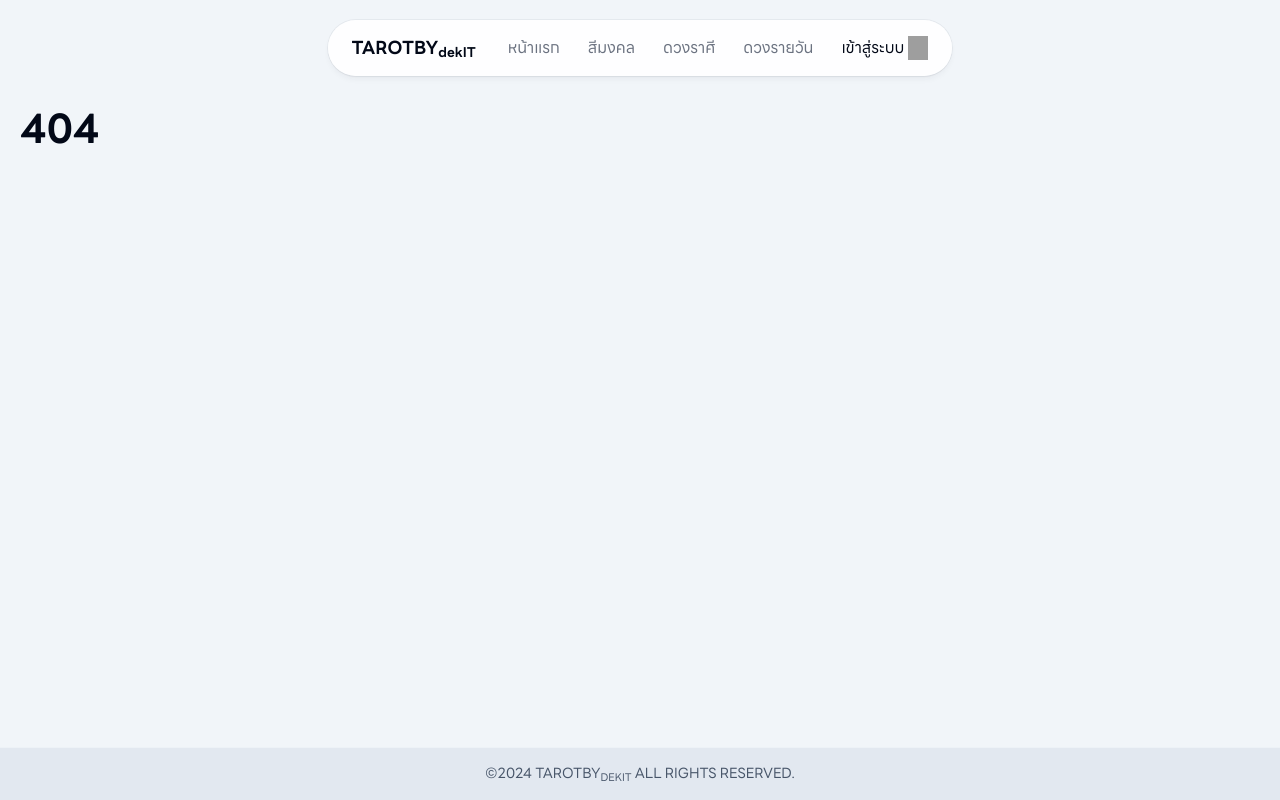
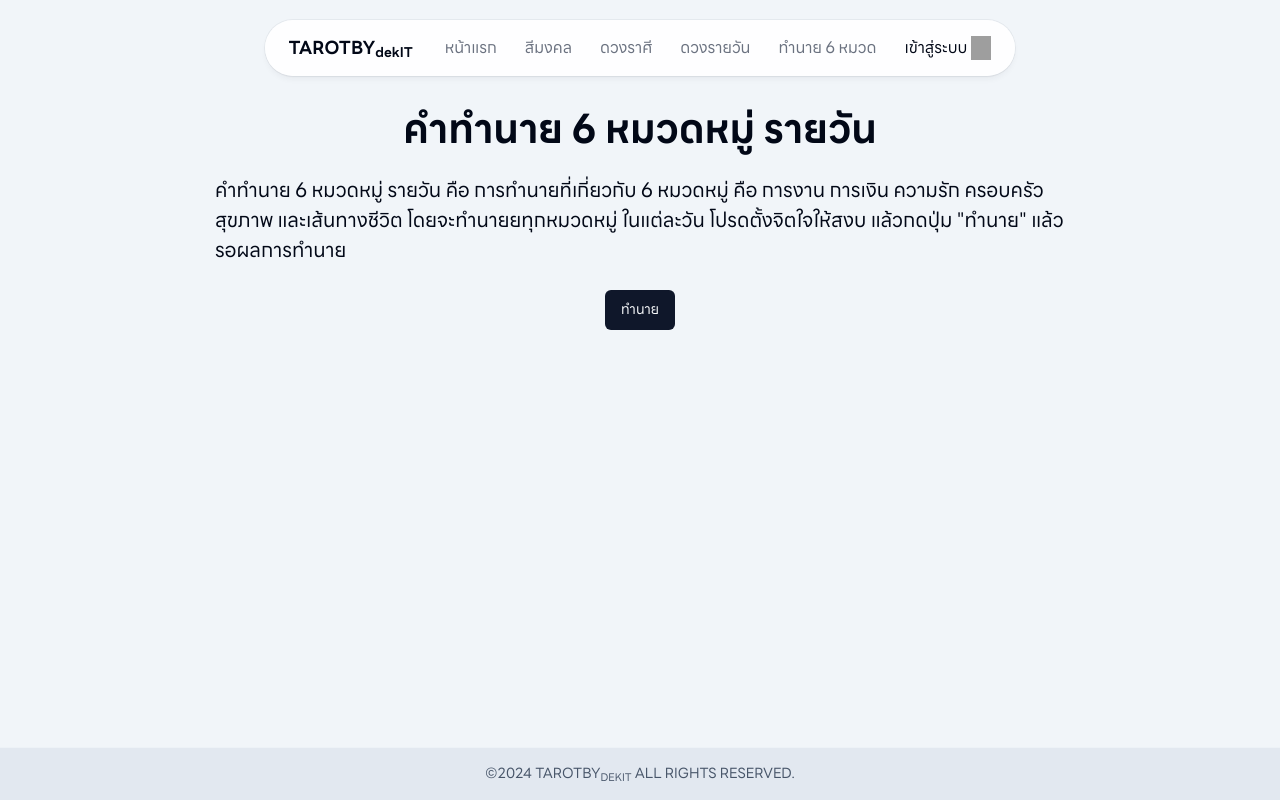
Before and after one commit to artijo/tarot-client, a React (Vite) app: page /sixgategory in a window 1280 px wide. Before the commit this address had no page. Built offline with nearby package versions, Linux system fonts and the light colour scheme; grey boxes are pictures that could not be loaded.

Commit message:
Six Category PT

```diff
--- a/src/App.jsx
+++ b/src/App.jsx
@@ -7,6 +7,7 @@
 import Tarot_daily from "./Pages/Tarot_daily";
 import Tarot_random from "./Pages/Tarot_random";
 import Updatetarot from "./Pages/Updatetarot";
+import SixCategory from "./Pages/SixCategory";
 
 function App() {
 
@@ -17,8 +18,10 @@
       <Route path="/register" element={<Register />} />
       <Route path="/tarotdaily" element={<Tarot_daily/>}/>
       <Route path="/tarotRandom" element={<Tarot_random/>}/>
+      <Route path="/updatetarot" element={<Updatetarot />} />
+      <Route path="/sixgategory" element={<SixCategory />} />
+
       <Route path="*" element={<NotFound />} />
-      <Route path="/updatetarot" element={<Updatetarot />} />
     </Routes>
   )
 }
--- /dev/null
+++ b/src/Pages/SixCategory.jsx
@@ -0,0 +1,80 @@
+import axios from "axios";
+import UserLayout from "../Layouts/userLayout";
+import { Button } from "@/components/ui/button"
+import { useEffect, useState } from "react";
+import { hostname } from "../config";
+import rings from "../assets/icons/rings.svg";
+
+function SixCategory() {
+    const [prediction, setPrediction] = useState(null);
+    const [loading, setLoading] = useState(false);
+
+    const Prediction = async () => {
+        setLoading(true)
+        await axios.get(`${hostname}/sixCategory/prediction`)
+            .then((res) => {
+                setPrediction(res.data)
+                // console.log(res.data)
+            })
+            .catch((error) => {
+                console.log(error)
+            })
+        setTimeout(() => {
+            setLoading(false)
+        }, 5000);
+    }
+
+  return (
+    <UserLayout>
+      <h1 className="text-center">คำทำนาย 6 หมวดหมู่ รายวัน</h1>
+      <p className="max-w-prose mx-auto mt-4">
+        คำทำนาย 6 หมวดหมู่ รายวัน คือ การทำนายที่เกี่ยวกับ 6 หมวดหมู่ คือ การงาน การเงิน ความรัก ครอบครัว สุขภาพ และเส้นทางชีวิต โดยจะทำนายยทุกหมวดหมู่ ในแต่ละวัน โปรดตั้งจิตใจให้สงบ แล้วกดปุ่ม "ทำนาย" แล้วรอผลการทำนาย
+      </p>
+
+      {
+        prediction ? (
+            <Button className="block mx-auto" disabled>ทำนาย</Button>
+        ):(
+            <Button className="block mx-auto" onClick={Prediction}>ทำนาย</Button>
+        )
+      }
+
+
+
+    {loading && (
+        <div className="card max-w-prose mx-auto mt-4 bg-white p-6">
+            <img src={rings} alt="rings" className="mx-auto"/>
+            <p className="text-center">กำลังทำนาย...</p>
+        </div>
+    )}
+        {
+            prediction && loading == false &&(
+                <div className="card max-w-prose mx-auto mt-4 bg-white p-6">
+        <h2 className="text-center">ผลคำทำนาย</h2>
+        <p className="text-sm">ผลคำทำนายนี้ อาจจะไม่ตรงกับความเชื่อของท่าน และเป็นเพียงการทำนายเท่านั้น ไม่สามารถใช้เพื่อการตัดสินใจในเรื่องใดๆ ทั้งสิ้น โปรดใช้วิจารณญาณในการตัดสินใจในเรื่องที่สำคัญ</p>
+                    <h3>ความรัก</h3>
+                    <p><strong>สำหรับคนโสด </strong>{prediction.love.single}</p>
+                    <p><strong>สำหรับคนมีคู่ </strong>{prediction.love.loveCouples}</p>
+
+                    <h3>การงาน</h3>
+                    <p>{prediction.career}</p>
+
+                    <h3>การเงิน</h3>
+                    <p>{prediction.finance}</p>
+
+                    <h3>การเรียน</h3>
+                    <p>{prediction.education}</p>
+
+                    <h3>สุขภาพ</h3>
+                    <p>{prediction.health}</p>
+
+                    <h3>การเดินทาง</h3>
+                    <p>{prediction.travelLuck}</p>
+              </div>
+                )
+            }
+    </UserLayout>
+  );
+}
+
+export default SixCategory;
--- a/src/components/Header.jsx
+++ b/src/components/Header.jsx
@@ -4,10 +4,11 @@
 import { Link } from "react-router-dom";
 function Header() {
   const nav = [
-    { name: "หน้าแรก", link: "" },
+    { name: "หน้าแรก", link: "/" },
     { name: "สีมงคล", link: "" },
     { name: "ดวงราศี", link: "" },
     { name: "ดวงรายวัน", link: "/tarotdaily" },
+    { name: "ทำนาย 6 หมวด", link: "/sixgategory" },
   ];
   return (
     <header className="fixed top-0 z-50 flex w-full flex-wrap md:top-2 md:flex-nowrap md:justify-start md:px-4">
```
Also changed, not shown: src/assets/icons/rings.svg (added).
